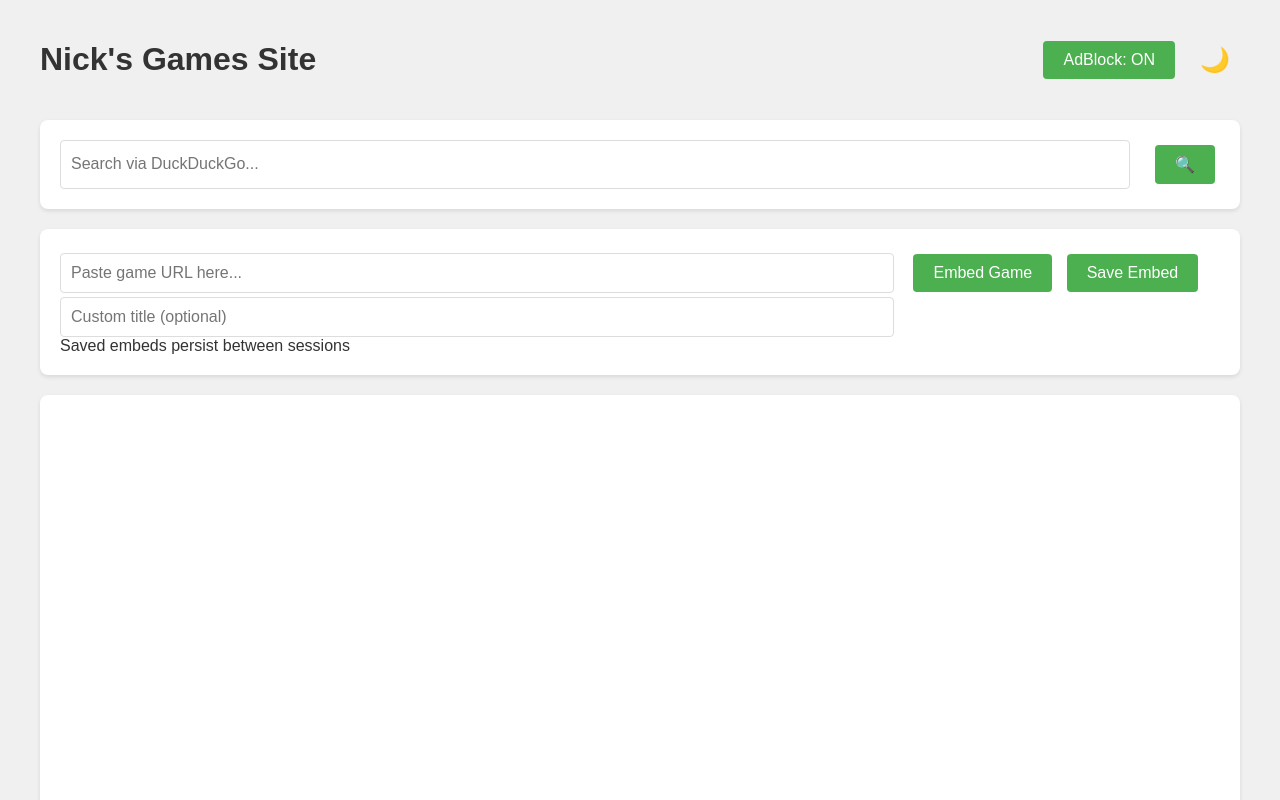
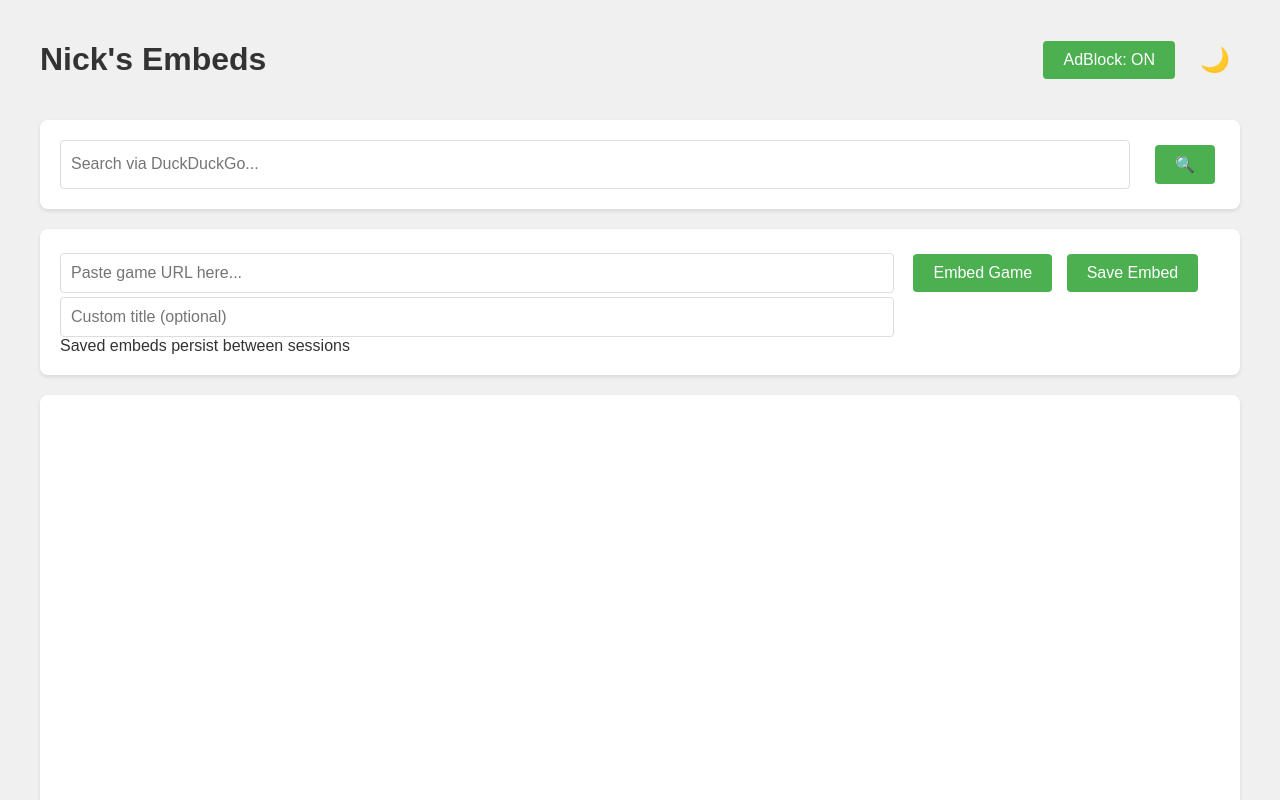
Before and after one commit to Grass69z/Nicks-Embeds, a plain HTML site: page index.html in a window 1280 px wide. Shown: the top 800 px of the page. Drawn offline with Linux system fonts and the light colour scheme.

Commit message:
Update index.html

```diff
--- a/index.html
+++ b/index.html
@@ -3,13 +3,13 @@
 <head>
     <meta charset="UTF-8">
     <meta name="viewport" content="width=device-width, initial-scale=1.0">
-    <title>Nick's Games Site</title>
+    <title>Nick's Embeds</title>
     <link rel="stylesheet" href="style.css">
 </head>
 <body>
     <div class="container">
         <div class="header">
-            <h1>Nick's Games Site</h1>
+            <h1>Nick's Embeds</h1>
             <div class="controls">
                 <button id="adblockToggle" class="adblock-toggle">AdBlock: ON</button>
                 <button id="darkModeToggle" class="dark-mode-toggle">🌙</button>
```
